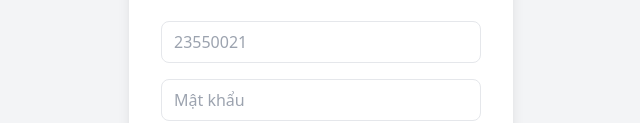
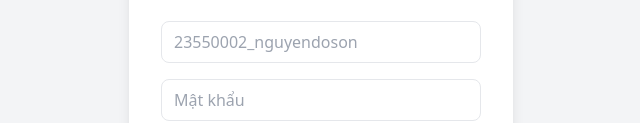
Before and after one commit to nguyendoson0910/congnghenen_2025, a plain HTML site: page index.html in a window 1280 px wide. Shown: the part 348-471 px from the top of the page, without its empty margins (319-959 px from the left). Drawn offline with nearby package versions, Linux system fonts and the light colour scheme.

Commit message:
Update index.html

```diff
--- a/index.html
+++ b/index.html
@@ -25,7 +25,7 @@
    </div>
    <form>
     <div class="mb-4">
-     <input class="w-full px-3 py-2 border rounded-lg focus:outline-none focus:ring-2 focus:ring-blue-500" placeholder="23550021" type="text"/>
+     <input class="w-full px-3 py-2 border rounded-lg focus:outline-none focus:ring-2 focus:ring-blue-500" placeholder="23550002_nguyendoson" type="text"/>
     </div>
     <div class="mb-4">
      <input class="w-full px-3 py-2 border rounded-lg focus:outline-none focus:ring-2 focus:ring-blue-500" placeholder="Mật khẩu" type="password"/>
```
